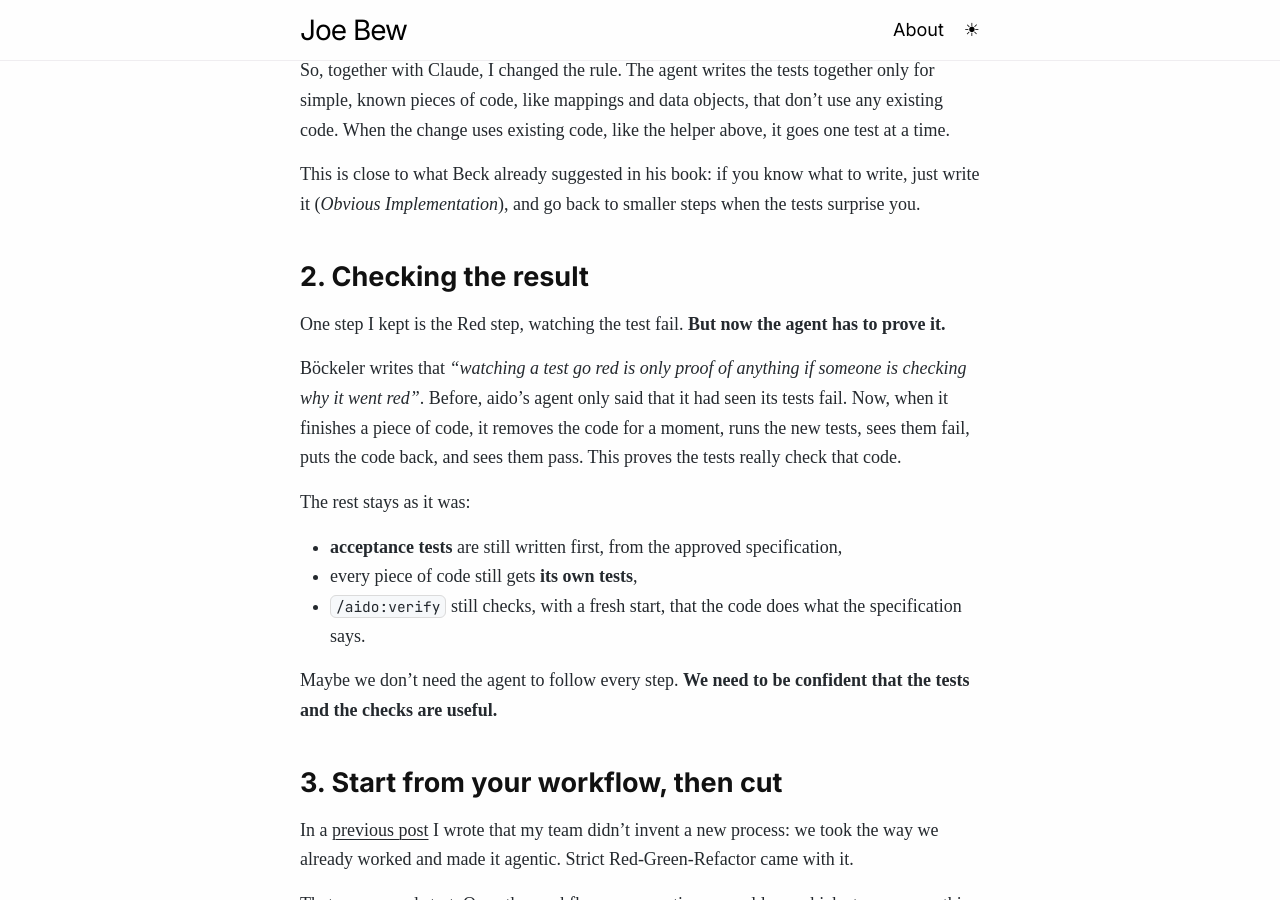
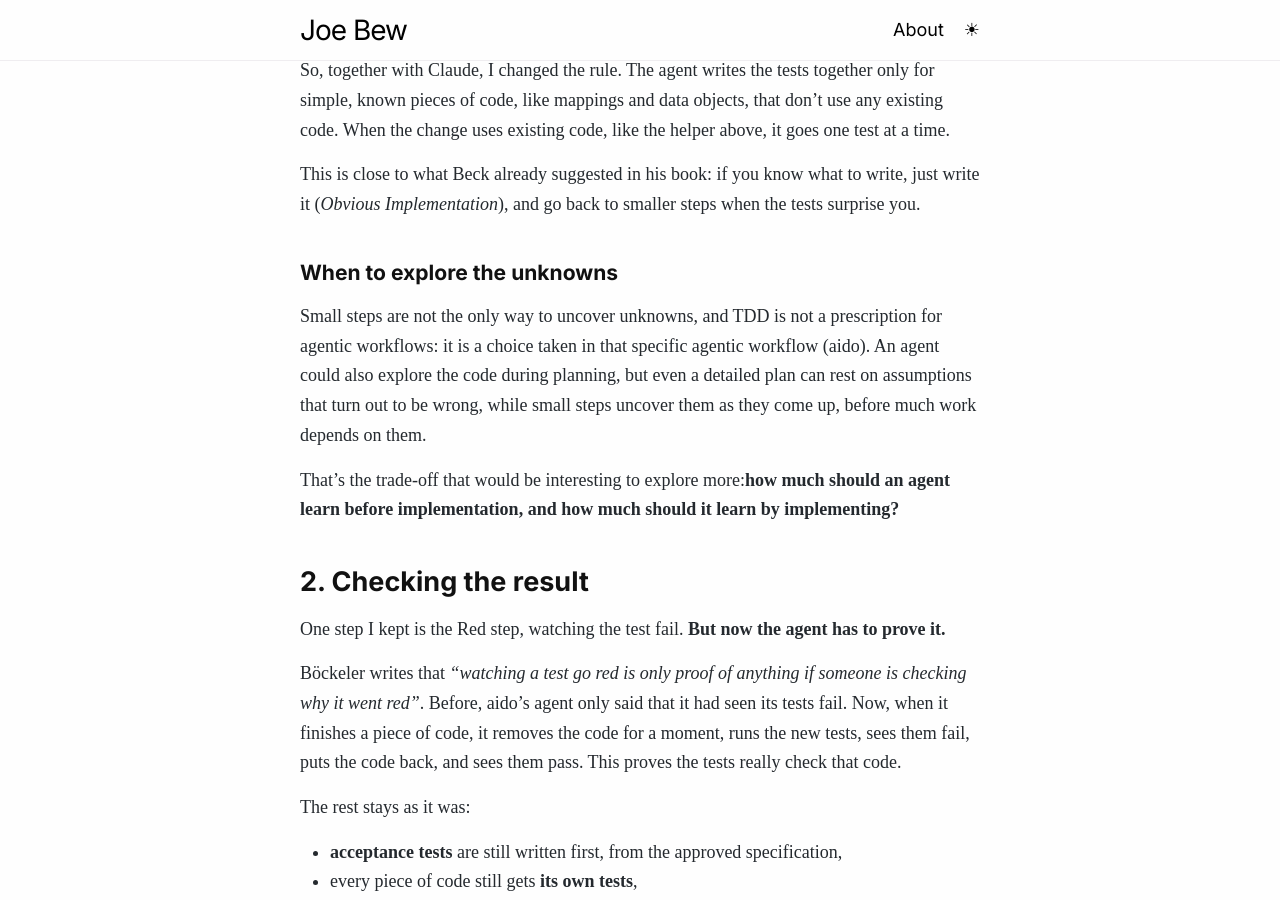
Before and after one commit to joebew42/joebew42.github.io, a Jekyll site: the page built from _posts/2026-11-08-tdd-and-coding-agents-is-it-theater.markdown, in a window 1280 px wide and 900 px high, scrolled down 2295 px. Built offline with Jekyll 4.4.1, drawn with Linux system fonts in a browser that asks for light colours; some web fonts are replaced.

Commit message:
tdd theater: clarify when to explore the unknowns

```diff
--- a/_posts/2026-11-08-tdd-and-coding-agents-is-it-theater.markdown
+++ b/_posts/2026-11-08-tdd-and-coding-agents-is-it-theater.markdown
@@ -47,6 +47,12 @@
 So, together with Claude, I changed the rule. The agent writes the tests together only for simple, known pieces of code, like mappings and data objects, that don't use any existing code. When the change uses existing code, like the helper above, it goes one test at a time.
 
 This is close to what Beck already suggested in his book: if you know what to write, just write it (_Obvious Implementation_), and go back to smaller steps when the tests surprise you.
+
+### When to explore the unknowns
+
+Small steps are not the only way to uncover unknowns, and TDD is not a prescription for agentic workflows: it is a choice taken in that specific agentic workflow (aido). An agent could also explore the code during planning, but even a detailed plan can rest on assumptions that turn out to be wrong, while small steps uncover them as they come up, before much work depends on them.
+
+That's the trade-off that would be interesting to explore more:**how much should an agent learn before implementation, and how much should it learn by implementing?**
 
 ## 2. Checking the result
 
```
